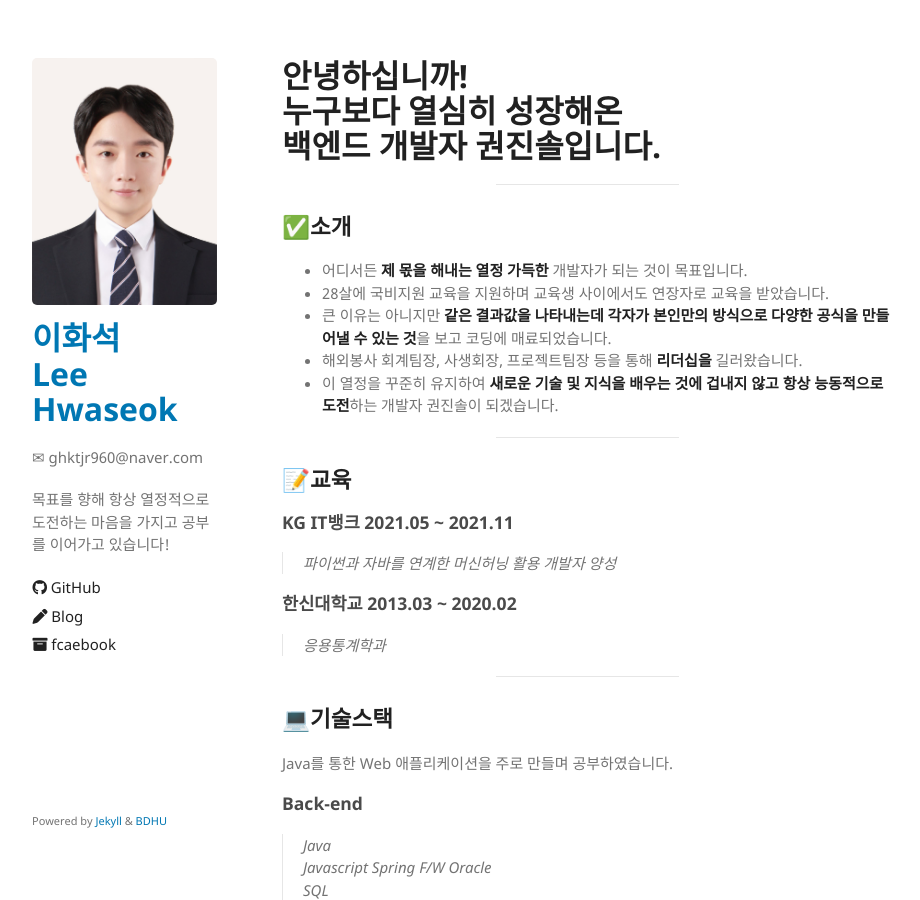
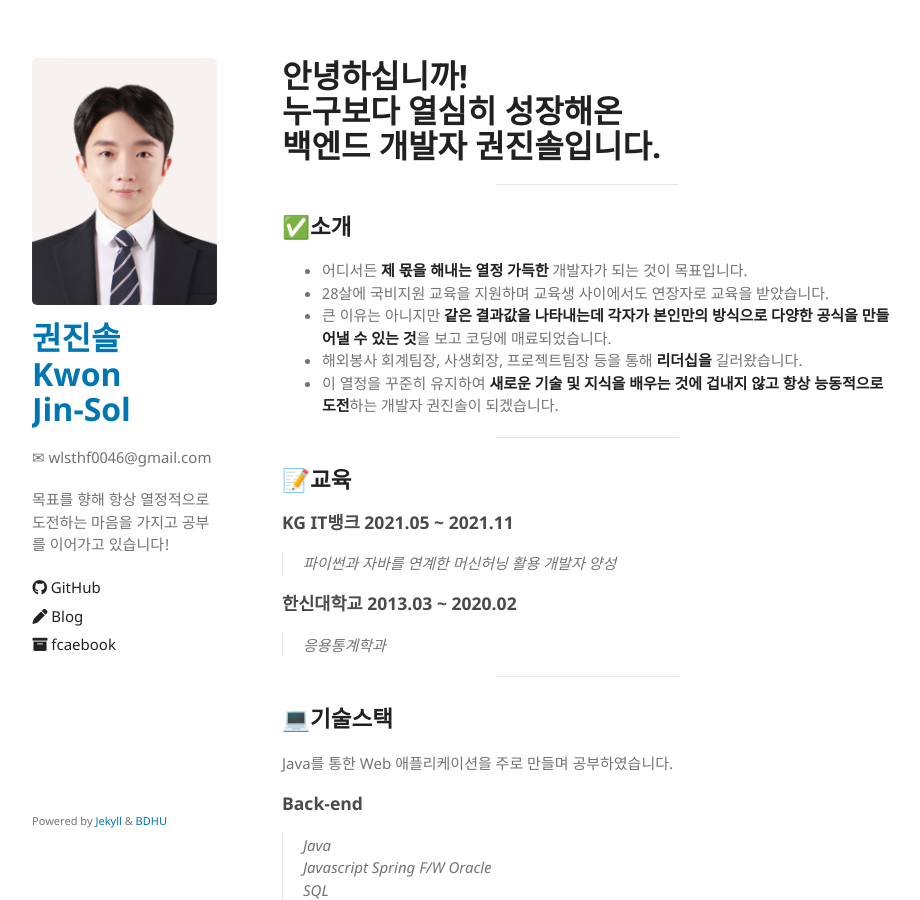
Before and after one commit to JinSolKwon/JinSolKwon-jinsolkwon.github.io, a Jekyll site: the page built from index.md, in a window 1280 px wide and 900 px high. Shown: the whole window, without its empty margins (178-1098 px from the left). Built offline with Jekyll 4.4.1, drawn with Linux system fonts in a browser that asks for light colours; our own code applies the rules of GitHub Pages for plain Markdown files.

Commit message:
Update _config.yml

```diff
--- a/_config.yml
+++ b/_config.yml
@@ -1,6 +1,6 @@
-title: 이화석<br>Lee <br>Hwaseok
+title: 권진솔<br>Kwon <br>Jin-Sol
 logo: /assets/img/main.jpg
-email: ghktjr960@naver.com
+email: wlsthf0046@gmail.com
 description: 목표를 향해 항상 열정적으로 도전하는 마음을 가지고 공부를 이어가고 있습니다!
 show_downloads: false
 google_analytics: UA-108144808-1
```
